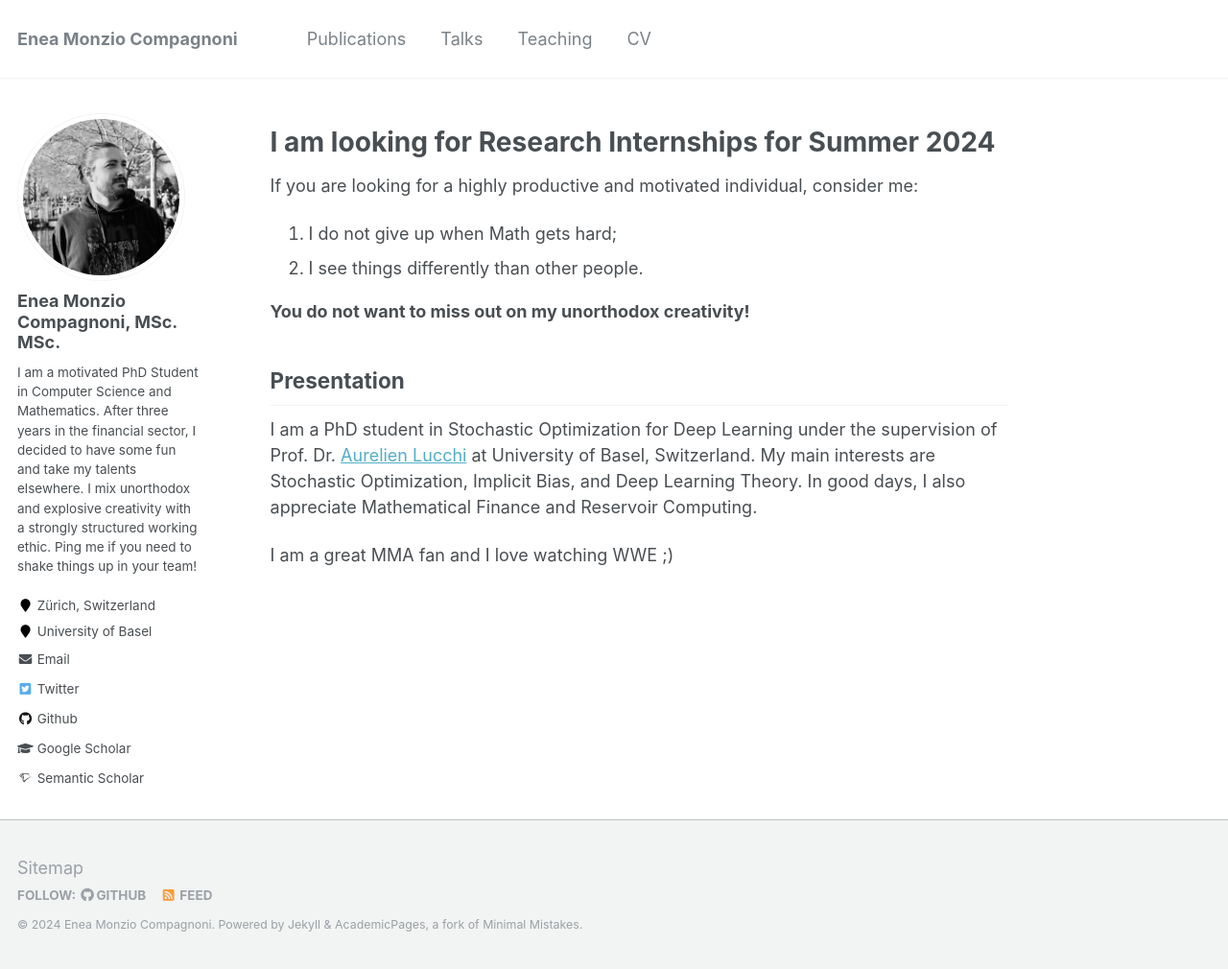
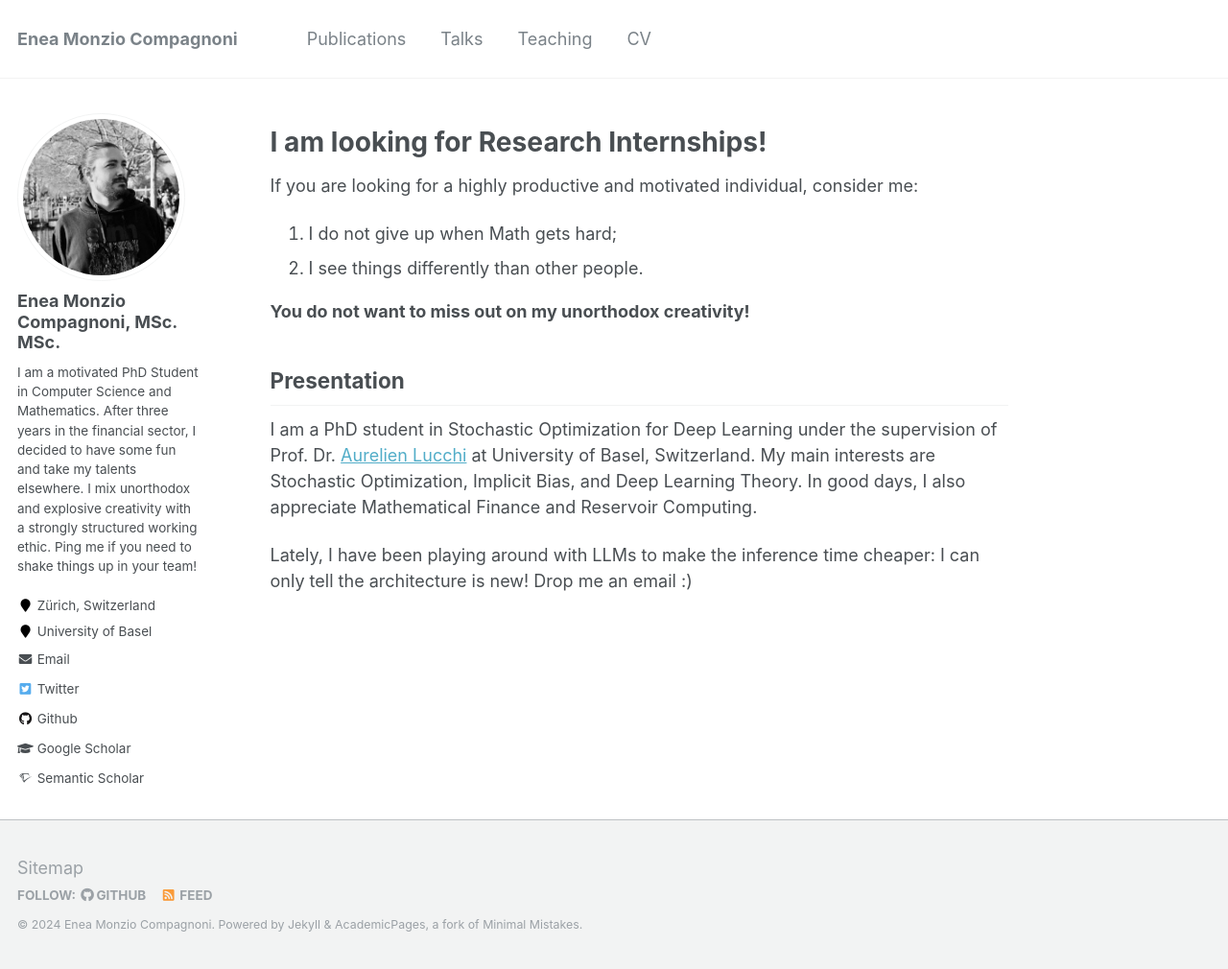
Before and after one commit to eneamc/eneamc.github.io, a Jekyll site: the page built from _pages/about.md, in a window 1280 px wide and 1010 px high. Shown: the whole window at 96% size. Built offline with Jekyll 4.4.1, drawn with Linux system fonts in a browser that asks for light colours; some web fonts are replaced.

Commit message:
Update about.md

```diff
--- a/_pages/about.md
+++ b/_pages/about.md
@@ -8,7 +8,7 @@ redirect_from:
   - /about.html
 ---
 
-# I am looking for Research Internships for Summer 2024
+# I am looking for Research Internships!
 
 If you are looking for a highly productive and motivated individual, consider me:
 
@@ -21,4 +21,4 @@ If you are looking for a highly productive and motivated individual, consider me
 I am a PhD student in Stochastic Optimization for Deep Learning under the supervision of Prof. Dr. [Aurelien Lucchi](https://omls.dmi.unibas.ch/en/persons/aurelien-lucchi/) at University of Basel, Switzerland.
 My main interests are Stochastic Optimization, Implicit Bias, and Deep Learning Theory. In good days, I also appreciate Mathematical Finance and Reservoir Computing.
 
-I am a great MMA fan and I love watching WWE ;)
+Lately, I have been playing around with LLMs to make the inference time cheaper: I can only tell the architecture is new! Drop me an email :)
```
